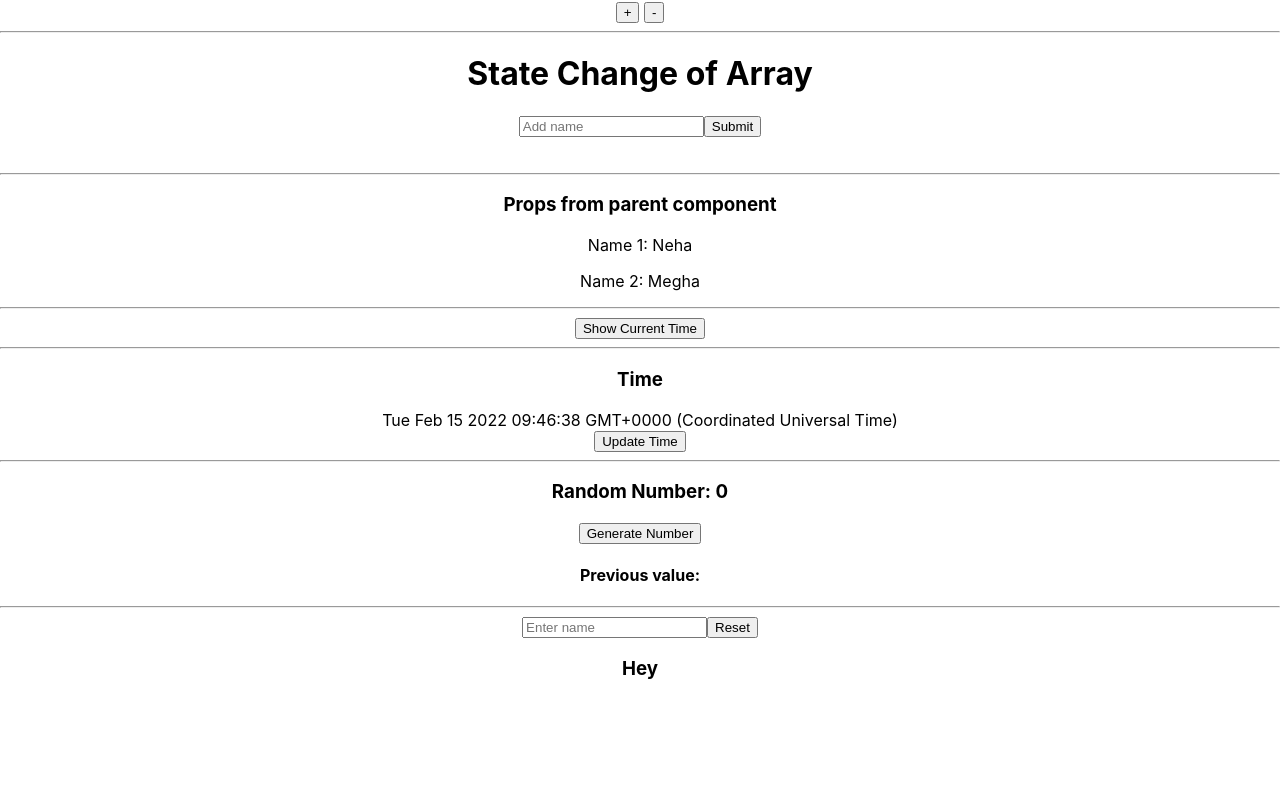
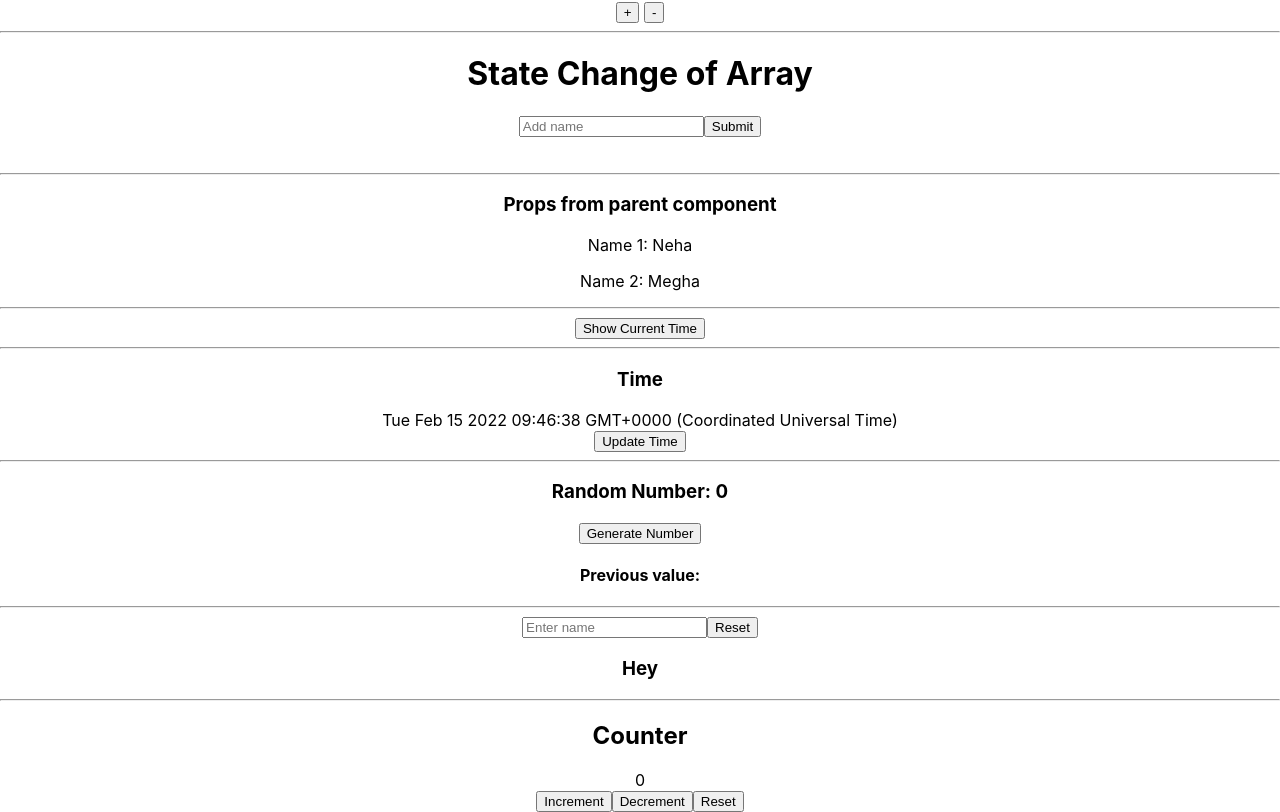
Before and after one commit to nehaannvinu/FullStackTraining, a React (Create React App) app: page / in a window 1280 px wide. Shown: the part 235-1047 px from the top of the page. Before the commit the page ends 934 px from the top, so only its background shows below. Built offline with nearby package versions, Linux system fonts and the light colour scheme.

Commit message:
Added custom hooks example

```diff
--- a/src/App.js
+++ b/src/App.js
@@ -4,6 +4,7 @@
 import ClassComponent from './components/classComponent';
 import FunctionalComponent from './components/functionalComponent';
 import UseRefExample from './components/useRefExample';
+import CustomHooks from './components/customHook';
 import { useState } from 'react'
 
 function App() {
@@ -29,10 +30,12 @@
       <div className="functionalComponent">
         <FunctionalComponent />
       </div>
-      <hr/>
+      <hr />
       <div className="useRefExample">
         <UseRefExample />
+      <hr />
       </div>
+      <CustomHooks />
     </div>
   )
 }
--- /dev/null
+++ b/src/components/customHook.js
@@ -0,0 +1,20 @@
+import useCounter from "./useCounter"
+
+const CustomHooks = () => {
+
+    const [count, increment, decrement, reset] = useCounter(0)
+
+    return (
+        <div>
+            <h2>Counter</h2>
+            {count}
+            <div>
+                <button onClick={increment}>Increment</button>
+                <button onClick={decrement}>Decrement</button>
+                <button onClick={reset}>Reset</button>
+            </div>
+        </div>
+    )
+}
+
+export default CustomHooks
--- /dev/null
+++ b/src/components/useCounter.js
@@ -0,0 +1,19 @@
+import { useState } from "react";
+
+export default function useCounter(initialValue) {
+    const[value, setValue] = useState(initialValue)
+
+    const increment = () => {
+        return setValue((prevValue) => prevValue + 1)
+    }
+
+    const decrement = () => {
+        return setValue((prevValue) => prevValue - 1)
+    }
+
+    const reset = () => {
+        return setValue(initialValue)
+    }
+
+    return [value, increment, decrement, reset]
+}
```
